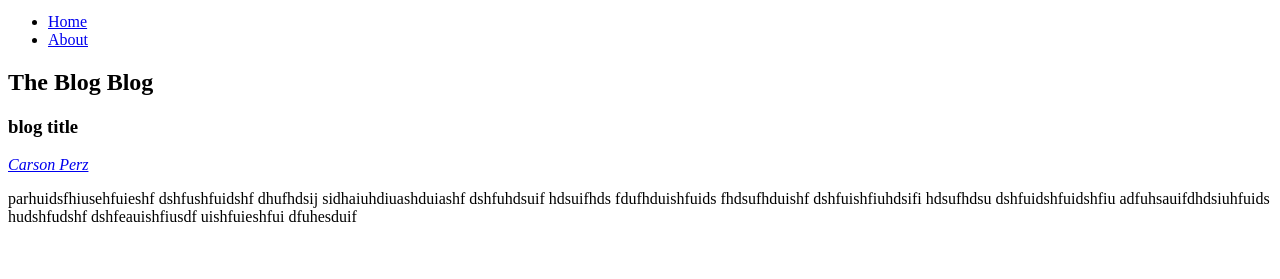
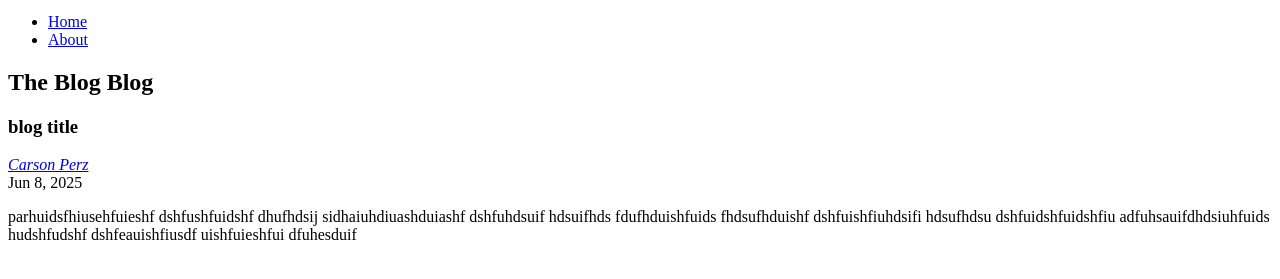
Before and after one commit to perzcars/mi349_blog, a plain HTML site: page index.html in a window 1280 px wide. Shown: the part 101-380 px from the top of the page. Drawn offline with Linux system fonts and the light colour scheme.

Commit message:
fix date

```diff
--- a/index.html
+++ b/index.html
@@ -21,7 +21,7 @@
         <article class="blog-post">
             <h3>blog title</h3>
             <address class="author"><a rel="author" href="https://www.linkedin.com/in/carsonperz/">Carson Perz</a></address>
-            <time datetime="2025-06-08" title="June 8, 2025"></time>
+            <time datetime="2025-06-08" title="June 8, 2025">Jun 8, 2025</time>
             <p>parhuidsfhiusehfuieshf dshfushfuidshf dhufhdsij sidhaiuhdiuashduiashf dshfuhdsuif hdsuifhds fdufhduishfuids fhdsufhduishf dshfuishfiuhdsifi hdsufhdsu dshfuidshfuidshfiu adfuhsauifdhdsiuhfuids hudshfudshf dshfeauishfiusdf uishfuieshfui dfuhesduif </p>
     </section>
 </body>
```
